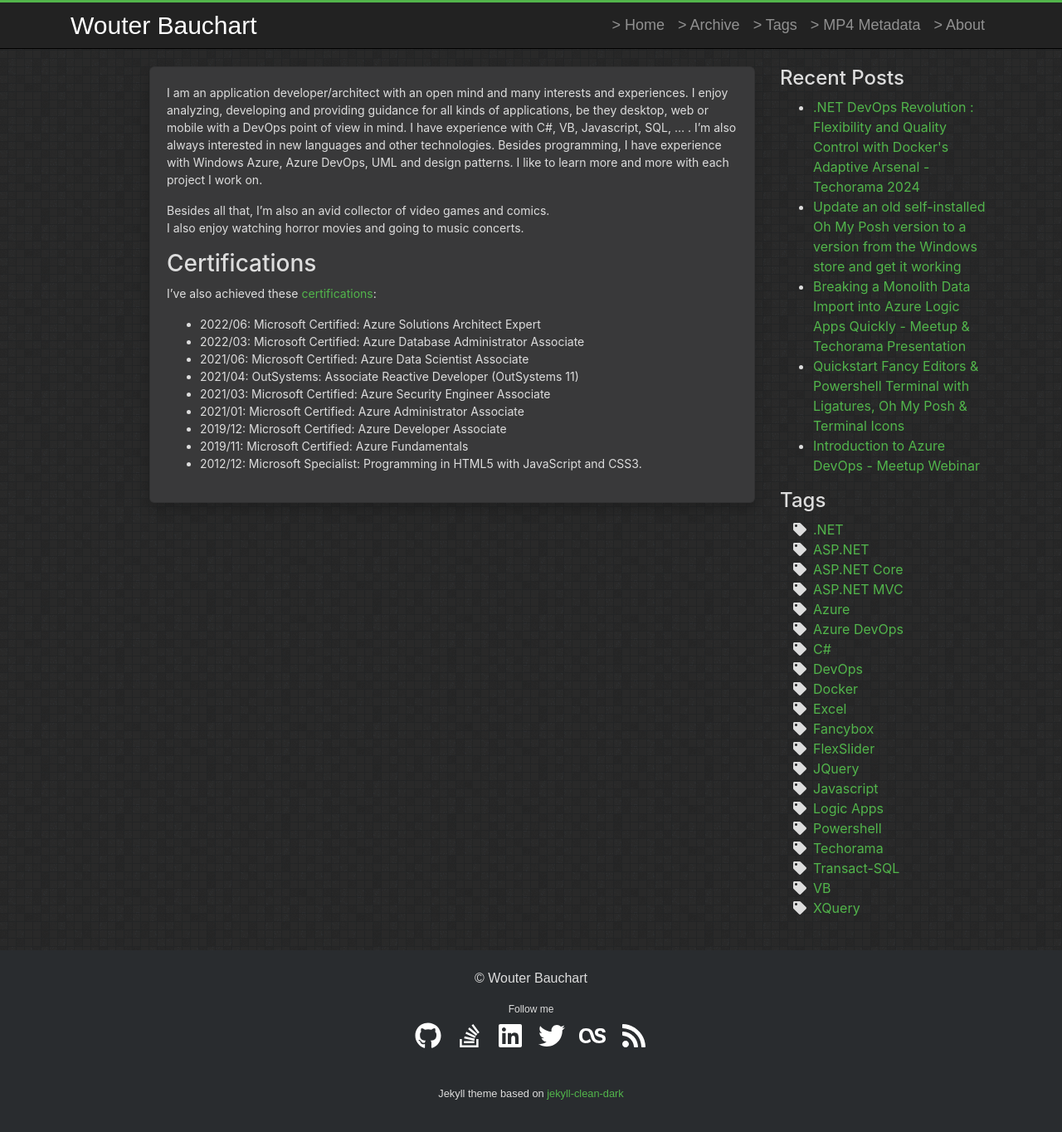
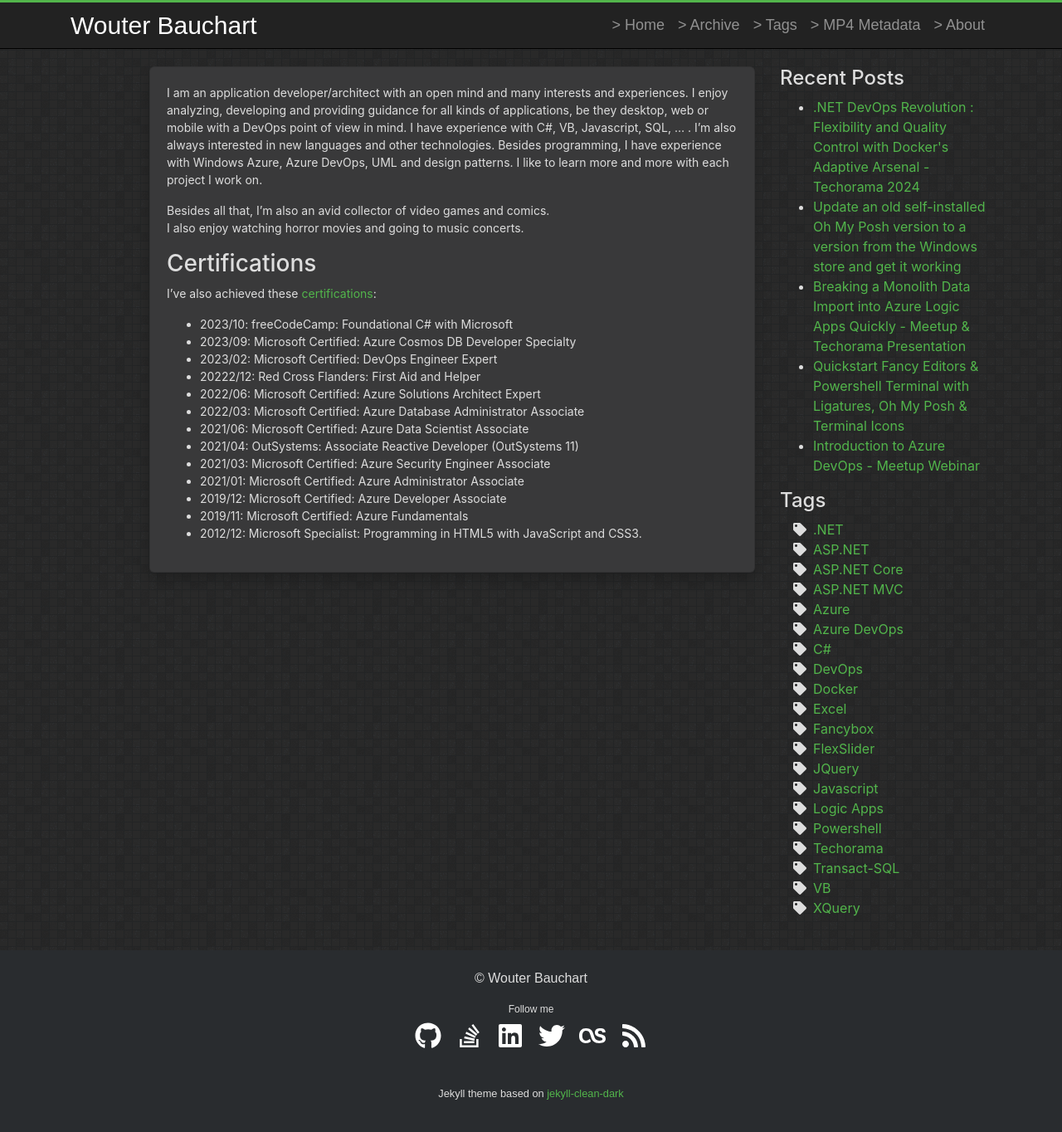
Before and after one commit to WouterBau/WouterBau.github.io, a Jekyll site: the page built from about.md, in a window 1280 px wide and 1372 px high. Shown: the top 1364 px of the window at 83% size. Built offline with Jekyll 4.4.1, drawn with Linux system fonts in a browser that asks for light colours.

Commit message:
chore: Update certifications on about page

```diff
--- a/about.md
+++ b/about.md
@@ -10,7 +10,11 @@
 I also enjoy watching horror movies and going to music concerts.
 
 # Certifications
-I've also achieved these [certifications](https://www.youracclaim.com/users/wouter-bauchart/badges){:target="_blank"}:
+I've also achieved these [certifications](https://www.linkedin.com/in/wouter-bauchart-63a26519/details/certifications/){:target="_blank"}:
+- 2023/10: freeCodeCamp: Foundational C# with Microsoft
+- 2023/09: Microsoft Certified: Azure Cosmos DB Developer Specialty
+- 2023/02: Microsoft Certified: DevOps Engineer Expert
+- 20222/12: Red Cross Flanders: First Aid and Helper
 - 2022/06: Microsoft Certified: Azure Solutions Architect Expert
 - 2022/03: Microsoft Certified: Azure Database Administrator Associate
 - 2021/06: Microsoft Certified: Azure Data Scientist Associate
```
